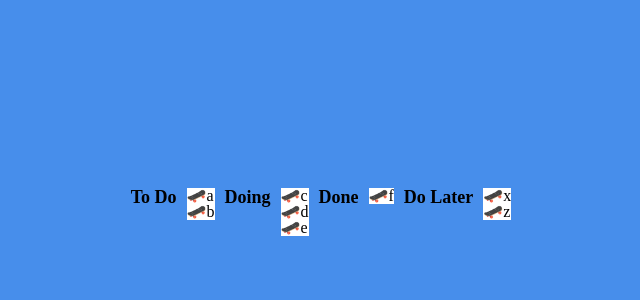
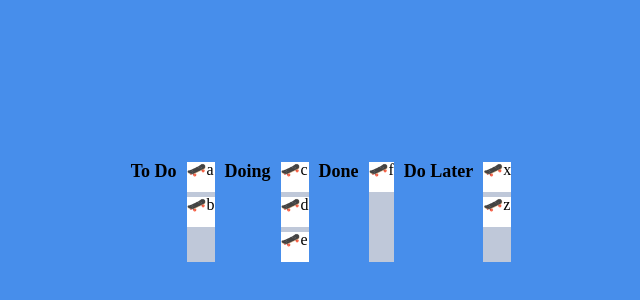
Before and after one commit to Chun-gu/to-do-dnd, a React (Create React App) app: page / in a window 1280 px wide. Shown: the part 188-488 px from the top of the page, without its empty margins (319-959 px from the left). Built offline with nearby package versions, Linux system fonts and the light colour scheme.

Commit message:
💄 Board 레이아웃 스타일링

```diff
--- a/src/components/DraggableCard/styled.ts
+++ b/src/components/DraggableCard/styled.ts
@@ -1,5 +1,17 @@
 import styled from "styled-components";
+import colors from "../../styles/colors";
+interface ICardProps {
+  isDragging: boolean;
+}
 
-export const Card = styled.div`
-  background-color: ${(props) => props.theme.cardColor};
+export const Card = styled.li<ICardProps>`
+  width: 100%;
+  height: 30px;
+  background-color: ${(props) =>
+    props.isDragging ? `${colors.blue80}` : props.theme.cardColor};
+  box-shadow: ${(props) =>
+    props.isDragging ? "5px 10px 10px 5px rgba(0, 0, 0, 0.3)" : "none"};
+  &:not(:last-child) {
+    margin-bottom: 5px;
+  }
 `;
--- a/src/components/DroppableBoard/styled.ts
+++ b/src/components/DroppableBoard/styled.ts
@@ -1,21 +1,14 @@
 import styled from "styled-components";
+import colors from "../../styles/colors";
 
-export const Wrapper = styled.div`
+export const Container = styled.section`
   display: flex;
-  max-width: 480px;
-  width: 100%;
-  margin: 0 auto;
-  justify-content: center;
-  align-items: center;
-  height: 100vh;
-`;
-
-export const Boards = styled.div`
-  display: flex;
-  justify-content: center;
-  align-items: flex-start;
-  width: 100%;
-  gap: 10px;
+  flex-direction: column;
+  width: 300px;
+  min-height: 500px;
+  background-color: ${(props) => props.theme.boardColor};
+  border-radius: 10px;
+  padding: 10px;
 `;
 
 export const Title = styled.h2`
@@ -25,6 +18,20 @@ export const Title = styled.h2`
   font-size: 18px;
 `;
 
-export const Board = styled.div`
-  background-color: ${(props) => props.theme.boardColor};
+export const Form = styled.form``;
+
+interface IBoardProps {
+  isDraggingOver: boolean;
+  isDraggingFromThis: boolean;
+}
+
+export const Board = styled.ul<IBoardProps>`
+  flex-grow: 1;
+  background-color: ${(props) =>
+    props.isDraggingOver
+      ? `${colors.grey90}`
+      : props.isDraggingFromThis
+      ? `${colors.grey70}`
+      : props.theme.boardColor};
+  transition: background-color 0.3s ease;
 `;
--- a/src/components/Wrapper/index.tsx
+++ b/src/components/Wrapper/index.tsx
@@ -1,15 +1,13 @@
 import { useRecoilState } from "recoil";
 import { toDoState } from "../../atoms";
 import DroppableBoard from "../DroppableBoard";
-import { Boards } from "../DroppableBoard/styled";
-import { Wrapper } from "./styled";
+import * as Styled from "./styled";
 
 const Index = () => {
   const [toDos, setToDos] = useRecoilState(toDoState);
 
   return (
-    <Wrapper>
-      <Boards>
+    <Styled.Container>
       {Object.keys(toDos).map((boardId) => (
         <DroppableBoard
           key={boardId}
@@ -17,8 +15,7 @@ const Index = () => {
           toDos={toDos[boardId]}
         />
       ))}
-      </Boards>
-    </Wrapper>
+    </Styled.Container>
   );
 };
 
--- a/src/components/Wrapper/styled.ts
+++ b/src/components/Wrapper/styled.ts
@@ -1,10 +1,6 @@
 import styled from "styled-components";
 
-export const Wrapper = styled.div`
+export const Container = styled.main`
   display: flex;
-  width: 100vw;
-  margin: 0 auto;
-  justify-content: center;
-  align-items: center;
-  height: 100vh;
+  gap: 10px;
 `;
```
Lines whose indentation alone changed are shown as unchanged.
